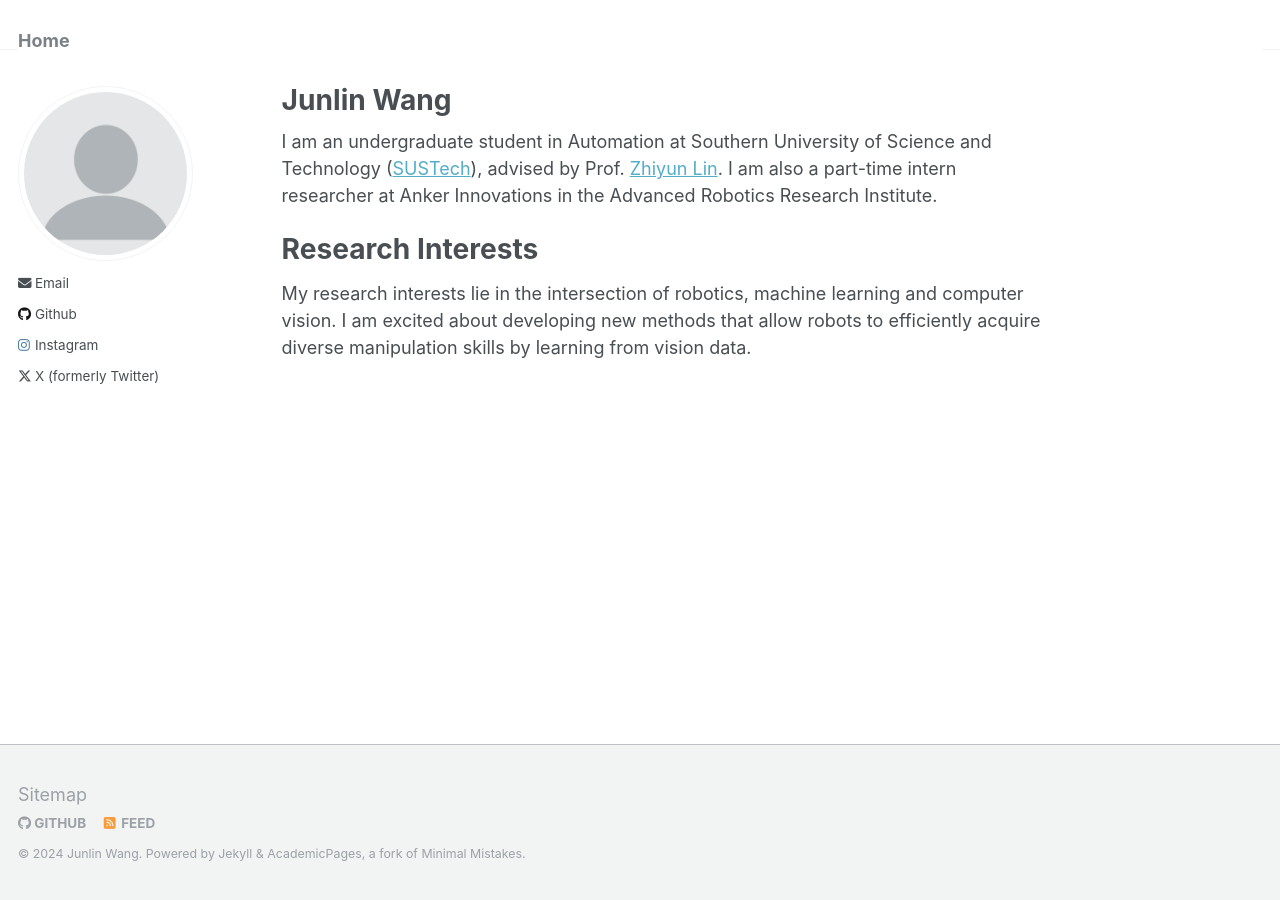
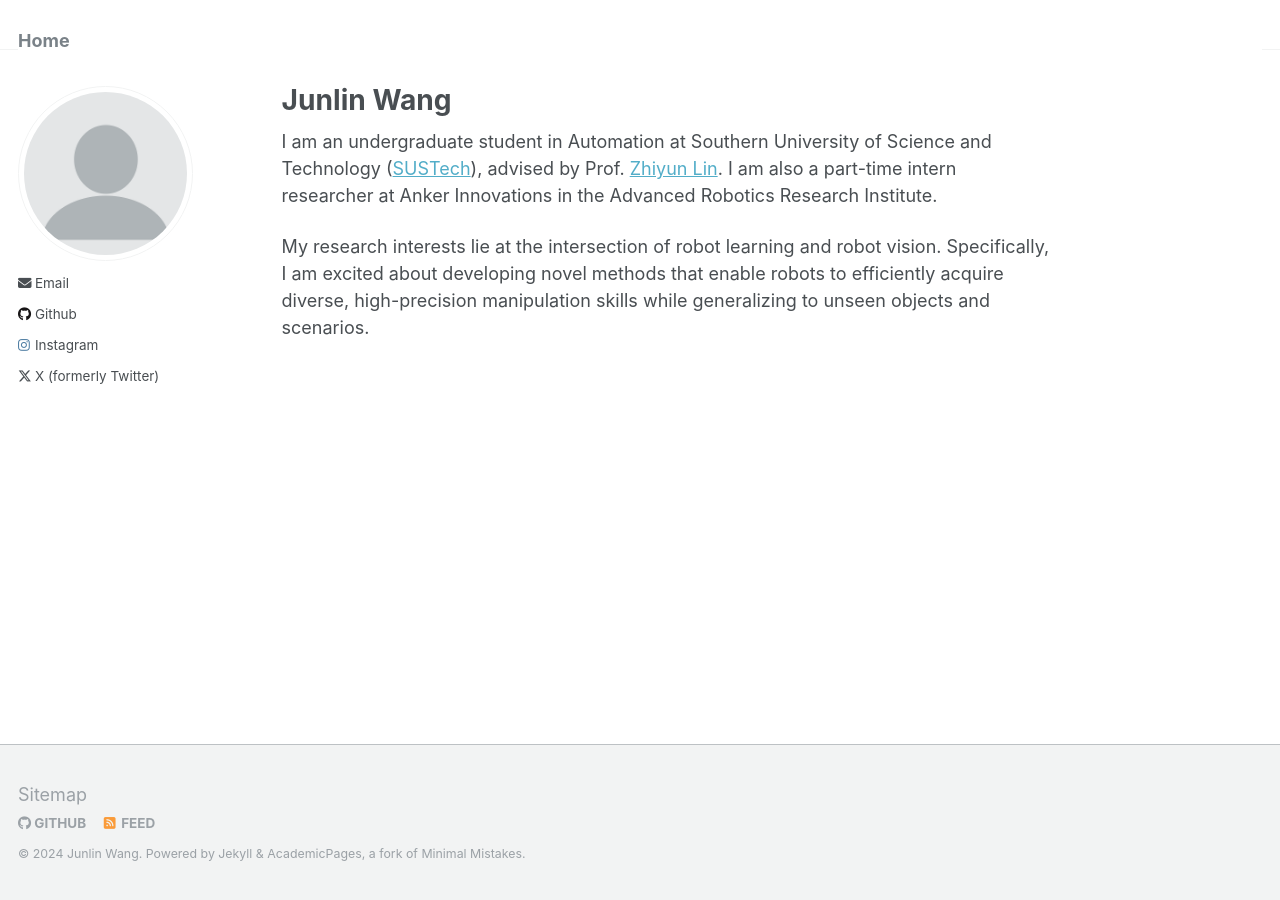
Before and after one commit to HenryWJL/HenryWJL.github.io, a Jekyll site: the page built from _pages/about.md, in a window 1280 px wide. Built offline with Jekyll 4.4.1, drawn with Linux system fonts in a browser that asks for light colours.

Commit message:
Update about.md

```diff
--- a/_pages/about.md
+++ b/_pages/about.md
@@ -9,6 +9,4 @@ redirect_from:
 
 I am an undergraduate student in Automation at Southern University of Science and Technology ([SUSTech](https://www.sustech.edu.cn/en/)), advised by Prof. [Zhiyun Lin](https://scholar.google.com/citations?user=ic9y2dIAAAAJ&hl=en). I am also a part-time intern researcher at Anker Innovations in the Advanced Robotics Research Institute.
 
-Research Interests
-======
-My research interests lie in the intersection of robotics, machine learning and computer vision. I am excited about developing new methods that allow robots to efficiently acquire diverse manipulation skills by learning from vision data.
+My research interests lie at the intersection of robot learning and robot vision. Specifically, I am excited about developing novel methods that enable robots to efficiently acquire diverse, high-precision manipulation skills while generalizing to unseen objects and scenarios.
```
